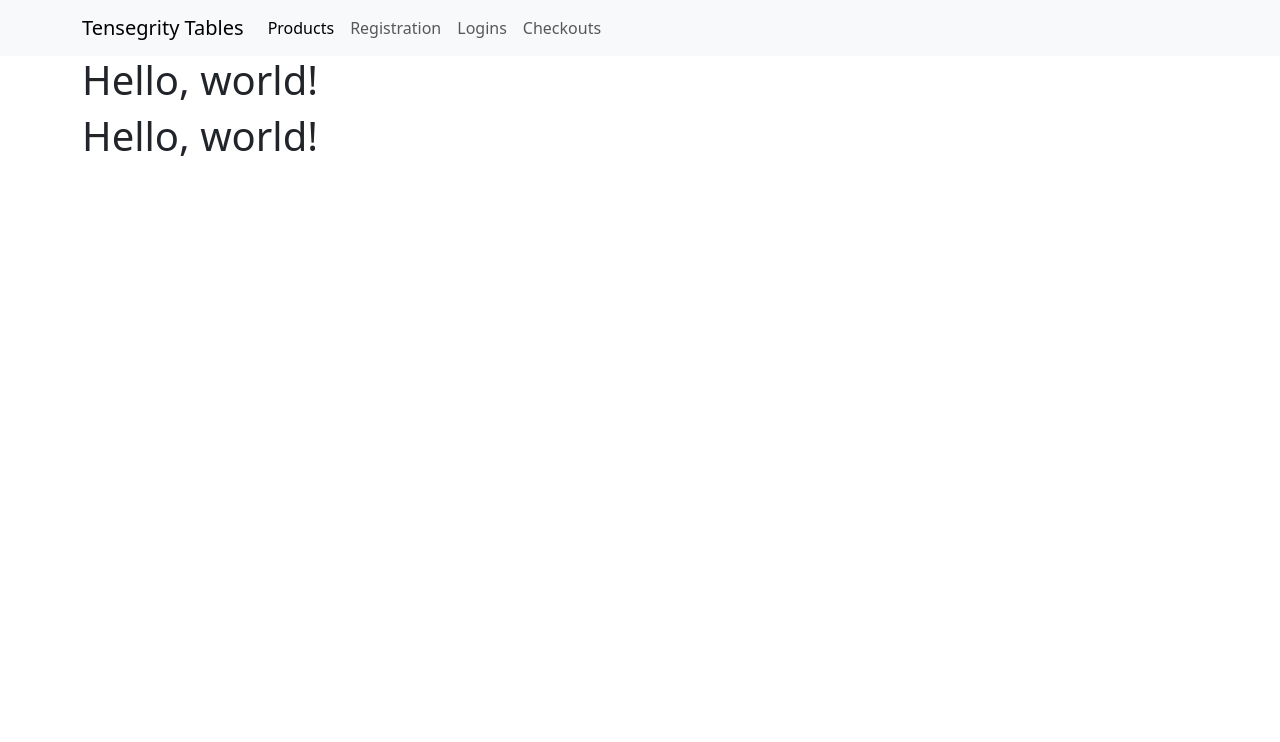
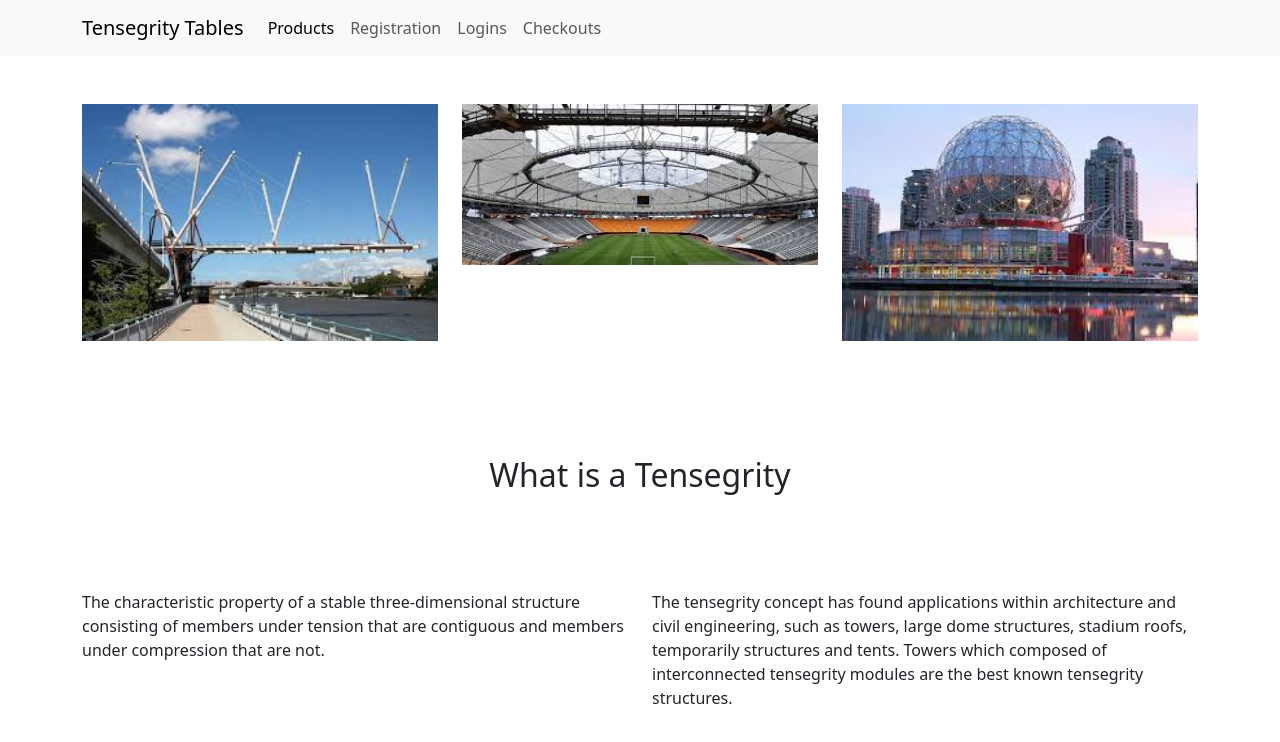
Before and after one commit to IanNduta/capstone-store, a plain HTML site: page index.html in a window 1280 px wide. Drawn offline with nearby package versions, Linux system fonts and the light colour scheme.

Commit message:
Add images and parigraphs in the index

```diff
--- a/css/site.css
+++ b/css/site.css
@@ -2,3 +2,7 @@
     border: 2px solid black;
     padding: 10px;
 }
+#h2{
+    text-align: center;
+    margin-top: 9%;
+}
--- a/index.html
+++ b/index.html
@@ -47,17 +47,28 @@
 
     <main>
         <div class="container">
-            <div class="row">
+            <div class="row  mt-5">
                 <div class="col">
-                    <h1>Hello, world!</h1>
+                    <img class="img-fluid" src="images/tensegrity 1.jpg" alt="a tensegrity bridge" width="120%" height="100%">
+                </div>
+                <div class="col">
+                    <img class="img-fluid" src="images/tensegrity 2.jpg" class="rounded mx-auto d-block" alt="a tensegrity bridge" width="120%" height="100%">
+                </div>
+                <div class="col">
+                    <img  class="img-fluid"src="images/tensegrity 3.jpg" alt="a tensegrity bridge" width="120%" height="100%">
                 </div>
             </div>
         </div>
 
+        <h2 id="h2">What is a Tensegrity</h2>
+
         <div class="container">
-            <div class="row">
-                <div class="col">
-                    <h1>Hello, world!</h1>
+            <div class="row mt-5">
+                <div class="col mt-5">
+                    <p>The characteristic property of a stable three-dimensional structure consisting of members under tension that are contiguous and members under compression that are not.</p>
+                </div>
+                <div class="col mt-5">
+                    <p>The tensegrity concept has found applications within architecture and civil engineering, such as towers, large dome structures, stadium roofs, temporarily structures and tents. Towers which composed of interconnected tensegrity modules are the best known tensegrity structures.</p>
                 </div>
             </div>
         </div>
```
Also changed, not shown: images/tensegrity 1.jpg (added), images/tensegrity 2.jpg (added), images/tensegrity 3.jpg (added).
